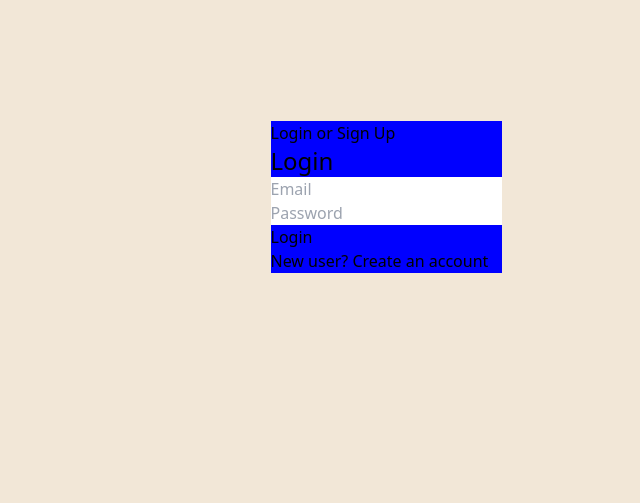
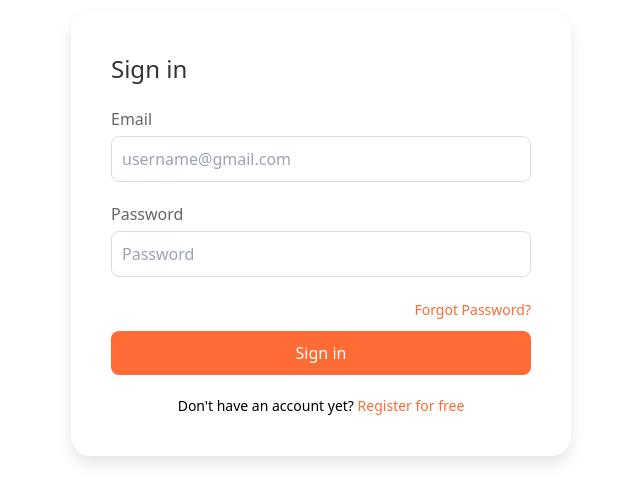
Before and after one commit to mehakSharma2/Zenith, a React (Create React App) app in the folder my-app/: page /login in a window 1280 px wide. Shown: the part 167-670 px from the top of the page, without its empty margins (294-934 px from the left). Built offline with nearby package versions, Linux system fonts and the light colour scheme.

Commit message:
add login page

```diff
--- a/my-app/src/App.js
+++ b/my-app/src/App.js
@@ -1,17 +1,17 @@
 import './App.css';
 import Main from './components/Main';
-import Nav from './components/Nav';
 import Form from './components/Form';
+import Login from './components/Login';
 import {
   BrowserRouter as Router,
   Route,
   Routes
 } from "react-router-dom";
-import Login from './components/Login';
+
 
 
 function App() {
-  document.body.style.backgroundColor = "#f2e7d7"
+
   return (
     <>
      <Router>
--- a/my-app/src/components/Form.js
+++ b/my-app/src/components/Form.js
@@ -106,6 +106,8 @@ function App() {
       },
     },
   };
+
+  document.body.style.backgroundColor = "white"
 
   return (
     <div style={styles.container}>
--- a/my-app/src/components/Login.js
+++ b/my-app/src/components/Login.js
@@ -1,7 +1,14 @@
 import React, { useState } from 'react';
+// import image3 from './image3.jpg';
 
-export default function Login() {
+const App = () => {
+//   document.body.style.backgroundImage = url(${image3});
+  document.body.style.backgroundPosition = 'center';
+  document.body.style.backgroundRepeat = 'no-repeat';
+  document.body.style.backgroundSize = 'cover';
+
   const [showFirst, setShowFirst] = useState(true);
+
 
   const login = () => {
     alert('Login function called');
@@ -12,32 +19,110 @@ export default function Login() {
   };
 
   return (
-    <>
-    <div className="flex flex-col items-center">
+    <div style={styles.loginContainer}>
+      <div style={styles.loginBox}>
+        <div style={styles.logo}>
+          {showFirst ? 'Sign in' : 'Signup'}
+        </div>
+        <form onSubmit={(e) => {
+          e.preventDefault();
+          showFirst ? login() : signup();
+        }}>
+          <div style={styles.inputBox}>
+            <label style={styles.label}>Email</label>
+            <input type="email" placeholder="username@gmail.com" style={styles.input} required />
+          </div>
+          <div style={styles.inputBox}>
+            <label style={styles.label}>Password</label>
+            <input type="password" placeholder="Password" style={styles.input} required />
+          </div>
 
-      <div  id="loginSection" className={`${showFirst ? 'block' : 'hidden'} bg-[blue] text-center: mt-72 ml-20` }>
-      <h1>Login or Sign Up</h1>
+          {showFirst ? (
+            <>
+              <div style={styles.forgotPassword}>
+                <a href="/" style={styles.link}>Forgot Password?</a>
+              </div>
+              <button style={styles.loginButton} type="submit">Sign in</button>
+            </>
+          ) : (
+            <button style={styles.loginButton} type="submit">Sign up</button>
+          )}
+        </form>
 
-        <h2 className='text-2xl'>Login</h2>
-        <input type="email" id="loginEmail" placeholder="Email" /><br></br>
-        <input type="password" id="loginPassword" placeholder="Password" /><br></br>
-        <button id="loginButton" onClick={login}>Login</button>
-        <p>
-          New user? <button onClick={() => setShowFirst(!showFirst)}>Create an account</button>
-        </p>
+        <div style={styles.registerText}>
+          {showFirst ? (
+            <>Don't have an account yet? <a href="/" style={styles.link} onClick={() => setShowFirst(false)}>Register for free</a></>
+          ) : (
+            <>Already have an account? <a href="/" style={styles.link} onClick={() => setShowFirst(true)}>Sign in</a></>
+          )}
+        </div>
       </div>
+      <div style={styles.characterBox}></div>
+    </div>
+  );
+};
 
-      <div id="signupSection" className={showFirst ? 'hidden' : 'block'}>
-        <h2>Sign Up</h2>
-        <input type="text" id="signupName" placeholder="Name" />
-        <input type="email" id="signupEmail" placeholder="Email" />
-        <input type="password" id="signupPassword" placeholder="Password" />
-        <button id="signupButton" onClick={signup}>Sign Up</button>
-        <p>
-          Already have an account? <button onClick={() => setShowFirst(!showFirst)}>Login</button>
-        </p>
-      </div>
-    </div>
-    </>
-  );
-}
+const styles = {
+  loginContainer: {
+    display: 'flex',
+    height: '100vh',
+    alignItems: 'center',
+    justifyContent: 'center',
+  },
+  loginBox: {
+    backgroundColor: 'white',
+    padding: '40px',
+    borderRadius: '20px',
+    boxShadow: '0 8px 15px rgba(0, 0, 0, 0.1)',
+    maxWidth: '500px',
+    width: '100%',
+  },
+  logo: {
+    fontSize: '24px',
+    marginBottom: '20px',
+    color: '#333',
+  },
+  inputBox: {
+    marginBottom: '20px',
+  },
+  label: {
+    display: 'block',
+    marginBottom: '5px',
+    color: '#666',
+  },
+  input: {
+    width: '100%',
+    padding: '10px',
+    borderRadius: '8px',
+    border: '1px solid #ddd',
+  },
+  forgotPassword: {
+    textAlign: 'right',
+  },
+  link: {
+    textDecoration: 'none',
+    color: '#ff6b35',
+    fontSize: '14px',
+  },
+  loginButton: {
+    backgroundColor: '#ff6b35',
+    color: 'white',
+    border: 'none',
+    padding: '10px',
+    width: '100%',
+    borderRadius: '8px',
+    cursor: 'pointer',
+    fontSize: '16px',
+    marginTop: '10px',
+  },
+  registerText: {
+    marginTop: '20px',
+    textAlign: 'center',
+    fontSize: '14px',
+  },
+  characterBox: {
+    marginLeft: '50px',
+  },
+};
+
+export default App;
--- a/my-app/src/components/Main.js
+++ b/my-app/src/components/Main.js
@@ -2,13 +2,28 @@ import React from 'react'
 import img1 from './img1.png'
 import img2 from './img2.jpg'
 import {Link} from 'react-router-dom';
+import { useNavigate } from "react-router-dom";
 
-export default function Main() {
+export default function Main(props){
+     document.body.style.backgroundColor = "#f2e7d7"
+
+  const navigate = useNavigate();
+
+  const nextPage = () => {
+    window.scrollBy({
+        top: window.innerHeight*2,
+        behavior: 'smooth'
+      });
+
+    navigate("/next-page");
+  };
+
   return (
     <>
     <nav class="bg-[#bb6851] text-white">
   <div class="max-w-screen-xl flex flex-wrap items-center justify-between mx-auto p-4">
       <span class="self-center text-3xl font-semibold whitespace-nowrap dark:text-white">Zenith</span>
+      <Link to='/login'>Login/SignUp</Link>
   </div>
   </nav>
 
@@ -19,11 +34,8 @@ export default function Main() {
 
           <div className='flex mt-32 space-x-32'>
 
-          <Link className='w-56 h-16 bg-[#cfc3b2] text-[#95523f]  rounded-2xl ml-28' to='/Form'>Customise your own ROADMAP</Link>
-
-
-
-<button className='w-56 h-16 bg-red-200 text-[#95523f] p-1 rounded-2xl'> View ROADMAPS </button>
+          <Link className='w-56 h-16 p-2 bg-[#cfc3b2] text-[#95523f] text-center  rounded-2xl ml-28' to='/Form'>Customise your own <strong >ROADMAP</strong></Link>
+          <Link onClick={nextPage} className='w-56 h-16 pt-5 bg-red-200 text-[#95523f] text-center rounded-2xl' to='/'>View ROADMAPS</Link>
 
           </div>
         </div>
@@ -37,7 +49,7 @@ export default function Main() {
     </div>
 
     <div className='mt-20 w-screen h-screen flex justify-center '>
-        <div className=' w-[85%] p-10 pl-32 flex flex-wrap justify-between '>
+        <div className='mt-[100px] w-[85%] p-10 pl-32 flex flex-wrap justify-between '>
 
         <div className='w-1/4'>
         <button className='bg-[#bb6851] w-44 h-12 rounded-lg '>
```
